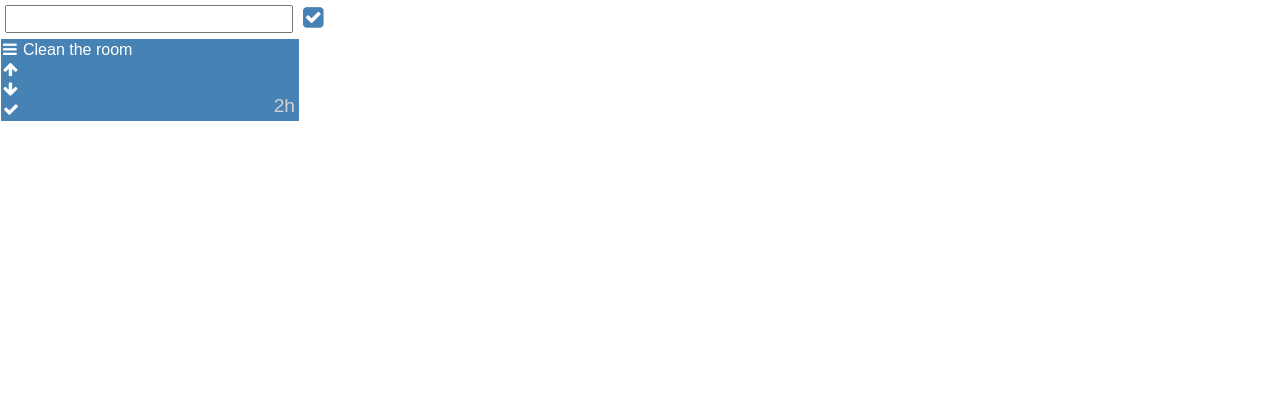
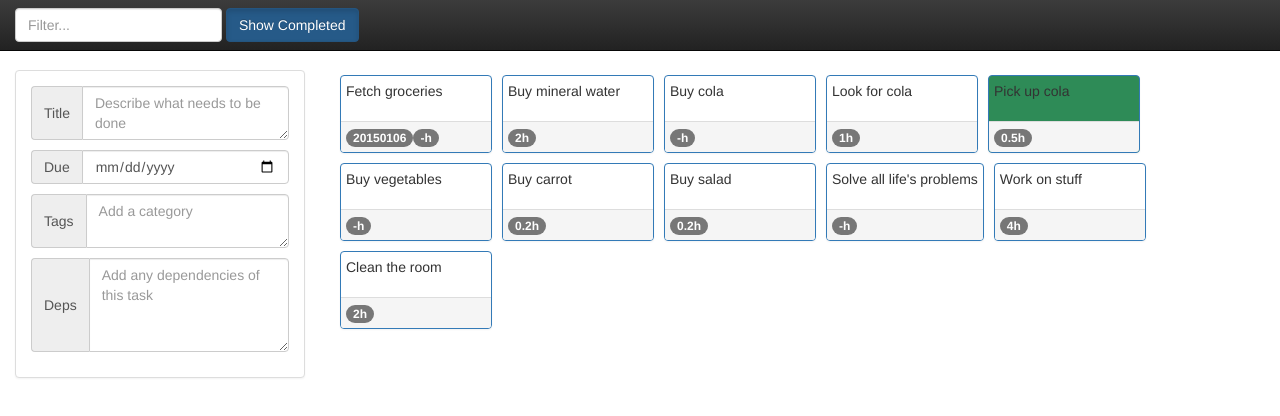
Before and after one commit to kgeri/gtdo, a plain HTML site: page src/index.html in a window 1280 px wide. Drawn offline with nearby package versions, Linux system fonts and the light colour scheme.

Commit message:
moving to bootstrap and new editor, one-directional binding for now

```diff
--- a/src/gtdo.css
+++ b/src/gtdo.css
@@ -1,35 +1,8 @@
 body {
-  font-family: Arial, Helvetica, sans-serif;
   margin: 0px;
-  overflow: hidden;
-  display: flex;
-  flex-direction: column;
+  padding-top: 70px;
 }
 
-.vertical {
-  display: flex;
-  flex-direction: row;
-}
-
-#search {
-  font-size: larger;
-  min-width: 15em;
-  max-height: 1.5em;
-  display: inline;
-}
-
-.menubar * {
-  margin: 5px;
-}
-.menubar .fa {
-  font-size: 1.5em;
-  color: steelblue;
-}
-
-#tasks {
-  position: relative;
-  flex: 1;
-}
 #tasks text {
   font: 1em;
   text-anchor: start;
@@ -44,72 +17,40 @@ body {
   stroke-width: 2;
   fill: none;
 }
-#tasks > .task {
-  color: white;
-  background-color: steelblue;
-  border: 1px solid white;
-  box-sizing: border-box;
-  position: absolute;
+
+.task {
+  margin: 5px;
+  display: inline-block;
+  position: relative;
 }
-#tasks > .done {
+.done {
   background-color: seagreen;
 }
-#tasks > .task > .toolbar {
-  width: 20px;
-  height: 100%;
-  float: left;
+.task > .panel-body {
+  padding: 5px;
+  min-width: 150px;
+  max-width: 300px;
+  height: 3.2em;
+  overflow: hidden;
 }
-#tasks > .task > .toolbar i.fa {
-  padding: 2px;
+.task > .panel-footer {
+  padding: 5px;
 }
-#tasks > .task > .details {
-  height: 100%;
-  margin-left: 20px;
-  position: relative;
-}
-#tasks .title {
-  margin: 2px;
-  width: 17em;
-  height: 3.3em;
-  overflow: hidden;
+.overlay {
   position: absolute;
-}
-#tasks .due {
-  margin: 4px;
-  color: lightgray;
-  font-size: smaller;
-  position: absolute;
-  bottom: 0;
-}
-#tasks .time {
-  margin: 4px;
-  max-width: 2em;
-  color: lightgray;
-  font-size: larger;
-  position: absolute;
-  bottom: 0;
-  right: 0;
-}
-#tasks .editor {
-  font-family: inherit;
-  font-size: inherit;
+  top: 0;
+  left: 0;
   width: 100%;
   height: 100%;
-  border: none;
-  box-sizing:border-box;
 }
-i.fa {
-  cursor: pointer;
-  -webkit-user-select: none;
-  -moz-user-select: none;
-  -ms-user-select: none;
-  user-select: none;
+.overlay circle {
+  fill: orange;
+  opacity: 0.35;
 }
-i.fa:hover {
-  color: orange;
-}
-.fa-bars {
-  cursor: move;
+.editor-button {
+  color: white;
+  position: absolute;
+  pointer-events:none;
 }
 
 #explanation {
--- a/src/gtdo.js
+++ b/src/gtdo.js
@@ -9,42 +9,29 @@ gtdo.common = {
   notDoneFn: function(d) { return !d.done },
   ordFn: function(d1, d2) { return d1.ord - d2.ord },
 
-  /**
-  * Assigns d.ord = i for each datum.
-  */
-  assignOrdinals: function(data) {
-    var ord = 0;
-    data.forEach(function(d) { d.ord = ord++ });
+  toDatePickerDate: function(value) {
+    if(!value) return undefined;
+    return value.replace(/(\d{4})(\d{2})(\d{2})/, function(match, year, month, date) {
+      return year+"-"+month+"-"+date;
+    });
+  },
+
+  closest: function(node, className) {
+    var currentNode = d3.select(node).node();
+    while(currentNode) {
+      var cls = currentNode.getAttribute("class");
+      if(cls && cls.indexOf("task") >= 0) return d3.select(currentNode);
+      currentNode = currentNode.parentNode;
+    }
+    throw new Error("Selection "+selection+" does not have a .task parent");
   },
 
   /**
-  * Sets d.ord=newOrd, and makes sure that no other datum has the same ord in data. Shifts the other entries' .ord value if necessary.
-  * Sets d.needsRefresh on all entries as a side-effect. This is used to improve redraw performance.
+  * Moves the datum d to the position newOrd in the data array.
   */
   reorder: function(d, data, newOrd) {
-    var oldOrd = d.ord;
-
-    data.forEach(function(d) { d.needsRefresh = false });
-
-    if(oldOrd < newOrd) {
-      data.forEach(function(d) {
-        if(d.ord > oldOrd && d.ord <= newOrd) {
-          d.ord -= 1;
-          d.needsRefresh = true;
-        }
-      });
-    } else if(oldOrd > newOrd) {
-      data.forEach(function(d) {
-        if(d.ord >= newOrd && d.ord < oldOrd) {
-          d.ord += 1;
-          d.needsRefresh = true;
-        }
-      });
-    }
-    d.ord = newOrd;
-
-    // TODO this sort was needed because otherwise we'd lose the .ord of completed tasks... think of a better way to solve this
-    data.sort(gtdo.common.ordFn);
+    var oldOrd = data.indexOf(d);
+    data.splice(newOrd, 0, data.splice(oldOrd, 1)[0]);
   },
 
   /**
@@ -80,42 +67,6 @@ gtdo.common = {
   }
 };
 
-gtdo.layout = {
-
-  /**
-   * A linear layout relies on width and height to compute and store d.x and d.y on data entities.
-   * It also relies on d.ord (the ordinal of the entity) being set appropriately. See gtdo.common.assignOrdinals().
-   * The entities will be laid out from top to bottom, then left to right.
-   */
-  Linear: function(width, height) {
-    this.width = function() { return width };
-    this.height = function() { return height };
-
-    // TODO compute values from screen size
-    var itemWidth = 300;
-    var itemHeight = 84;
-
-    this.itemWidth = function() { return itemWidth };
-    this.itemHeight = function() { return itemHeight };
-
-    this.setPosition = function(d) {
-      var maxItems = Math.floor(height / itemHeight);
-      d.x = Math.floor(d.ord / maxItems) * itemWidth;
-      d.y = (d.ord % maxItems) * itemHeight;
-    };
-
-    this.getOrdinalByDragPosition = function(d) {
-      // Using a centered position for dragging
-      var x = d.x + itemWidth / 2, y = d.y + itemHeight / 2;
-
-      var maxItems = Math.floor(height / itemHeight);
-      var row = Math.floor(y / itemHeight);
-      var column = Math.floor(x / itemWidth);
-      return column * maxItems + row;
-    };
-  },
-};
-
 /**
 * A simple filter for fading out any DOM nodes that don't match the query.
 */
@@ -126,8 +77,8 @@ gtdo.SearchFilter = function() {
     .on("input", null)  // remove any previous listeners
     .on("input", function(d) {
       var cleanQuery = clean(this.value);
-      view.items().style("opacity", function(d) {
-        return matches(clean(d.title), cleanQuery) ? "" : "0.25";
+      view.items().style("display", function(d) {
+        return matches(clean(d.title), cleanQuery) ? "" : "none";
       });
     });
     return this;
@@ -158,40 +109,57 @@ gtdo.SearchFilter = function() {
   };
 };
 
-/**
-* A list view for creating, editing and reordering tasks.
-*/
 gtdo.ListView = function() {
   var self = this;
-  var linearLayout = undefined;
+  var editor = new gtdo.TaskEditor();
+  var isShowDone = false;
   var tasks = undefined;
   var taskItems = undefined;
-  var isShowDone = false;
 
-  this.bind = function(containerSelector, data) {
+  this.bind = function(selector, data) {
     self.data = data;
-    tasks = d3.select(containerSelector);
-    taskItems = tasks.selectAll("div");
+    tasks = d3.select(selector);
+    taskItems = tasks.selectAll(".task");
+
+    $(selector).sortable();
+    $(selector).disableSelection();
+
     return this;
   };
 
   this.layout = function() {
-    var bbox = tasks.node().getBoundingClientRect();
-    linearLayout = new gtdo.layout.Linear(bbox.width, bbox.height);
-
-    var data = activeTasks();
-    taskItems = taskItems
-    .data(data, gtdo.common.keyFn);
+    taskItems = taskItems.data(activeTasks(), gtdo.common.keyFn);
     taskItems.enter().call(createItem);
     taskItems.exit().remove();
-
-    gtdo.common.assignOrdinals(data);
+    taskItems.order();
 
     taskItems
-    .each(linearLayout.setPosition)
     .call(updateContents)
-    .call(moveToSmooth);
+    .on("mouseenter", null)
+    .on("mouseenter", function() {
+      editor.bind(this)
+      .onMoveUp(function(d) {
+        gtdo.common.reorder(d, self.data, 0);
+        self.layout();
+      })
+      .onMoveDown(function(d) {
+        gtdo.common.reorder(d, self.data, self.data.length-1);
+        self.layout();
+      })
+      .onComplete(function(d) {
+        d.done = !d.done;
+        updateContents(gtdo.common.closest(this, "task"));
+      });
+    })
+    .on("mouseleave", null)
+    .on("mouseleave", function() {
+      editor.unbind();
+    });
   };
+
+  this.onSelection = function(handler) {
+    taskItems.on("click", null).on("click", handler);
+  }
 
   this.items = function() { return taskItems };
   this.showDone = function(boolean) {
@@ -205,136 +173,103 @@ gtdo.ListView = function() {
 
   /** Creates a task item and wires its buttons. See also updateContents(). */
   var createItem = function(selection) {
-    var div = selection
-    .append("div")
-    .classed("task", true)
-    .style("width", linearLayout.itemWidth())
-    .style("height", linearLayout.itemHeight());
-
-    var toolbar = div.append("span").classed("toolbar", true);
-
-    var dragBtn = toolbar.append("i").classed("fa fa-bars", true);
-    var moveUpBtn = toolbar.append("i").classed("fa fa-arrow-up", true).attr("title", "Move to top");
-    var moveDownBtn = toolbar.append("i").classed("fa fa-arrow-down", true).attr("title", "Move to bottom");
-    var completeBtn = toolbar.append("i").classed("fa fa-check", true).attr("title", "Complete/uncomplete");
-
-    var details = div.append("div").classed("details", true);
-    var title = details.append("div").classed("title", true);
-    var due = details.append("span").classed("due", true);
-    var time = details.append("span").classed("time", true);
-
-    // Drag handler
-    dragBtn.call(d3.behavior.drag().on("dragstart", dragstart).on("drag", drag).on("dragend", dragend));
-
-    // Toolbar button listeners
-    moveUpBtn.on("click", function(d) {
-      gtdo.common.reorder(d, activeTasks(), 0);
-      taskItems.each(linearLayout.setPosition).call(moveToSmooth);
-    });
-    moveDownBtn.on("click", function(d) {
-      gtdo.common.reorder(d, activeTasks(), activeTasks().length-1);
-      taskItems.each(linearLayout.setPosition).call(moveToSmooth);
-    });
-    completeBtn.on("click", function(d) {
-      d.done = !d.done;
-      updateContents(getItem(this));
-    });
-
-    // Editing
-    title.each(function() { bindTextArea(d3.select(this), "title") });
-    due.each(function() { bindTextField(d3.select(this), "due") });
-    time.each(function() { bindTextField(d3.select(this), "time") });
+    var task = selection.append("div").classed("task panel panel-primary", true);
+    var body = task.append("div").classed("title panel-body", true);
+    var footer = task.append("div").classed("panel-footer", true);
+    footer.append("span").classed("due badge", true);
+    footer.append("span").classed("time badge", true);
   };
 
-  /** Returns the taskItem which contains the specified selection, or throws an error if selection is not a child of a task item. */
-  var getItem = function(selection) {
-    var currentNode = d3.select(selection).node();
-    while(currentNode) {
-      if(currentNode.className.indexOf("task") >= 0) return d3.select(currentNode);
-      currentNode = currentNode.parentNode;
-    }
-    throw new Error("Selection "+selection+" does not have a .task parent");
+  var updateContents = function(task) {
+    task.classed("done", function(d) { return d.done ? true : false });
+    task.select(".title").text(function(d) { return d.title });
+    task.select(".due").text(function(d) { return d.due });
+    task.select(".time").text(function(d) { return d.time ? d.time+"h" : "-h" });
+  };
+};
+
+/**
+* A hovering editor for manipulating tasks.
+* Supports 'move to top', 'move to bottom', and 'mark as completed'.
+*/
+gtdo.TaskEditor = function() {
+  var editor = undefined;
+  var buttonSize = undefined;
+  var selectedButtonSize = undefined;
+  var topBtn = undefined;
+  var bottomBtn = undefined;
+  var leftBtn = undefined;
+  var rightBtn = undefined;
+
+  this.bind = function(selector) {
+    if(editor) editor.remove();
+
+    var item = d3.select(selector);
+    var size = item.node().getBoundingClientRect();
+    var w = size.width, h = size.height;
+
+    // TODO compute these
+    buttonSize = 40; selectedButtonSize = 60;
+    var fontSize = buttonSize / 2;
+
+    editor = item.append("span").style("width", w+"px").style("height", h+"px");
+
+    var svg = editor.append("svg").attr("class", "overlay");
+    topBtn = svg.append("circle").attr("id", "top").attr("cx", w / 2).attr("cy", -buttonSize/2);
+    bottomBtn = svg.append("circle").attr("id", "bottom").attr("cx", w / 2).attr("cy", h + buttonSize/2);
+    leftBtn = svg.append("circle").attr("id", "left").attr("cx", -buttonSize/2).attr("cy", h / 2);
+    rightBtn = svg.append("circle").attr("id", "right").attr("cx", w + buttonSize/2).attr("cy", h / 2);
+
+    var moveUp = editor.append("i")
+    .classed("glyphicon glyphicon-arrow-up editor-button", true)
+    .style("right", (w / 2 - fontSize / 2) + "px").style("top", "4px");
+
+    var moveDown = editor.append("i")
+    .classed("glyphicon glyphicon-arrow-down editor-button", true)
+    .style("right", (w / 2 - fontSize / 2) + "px").style("top", (h - fontSize - 4) + "px");
+
+    var edit = editor.append("i")
+    .classed("glyphicon glyphicon-pencil editor-button", true)
+    .style("left", "4px").style("top", (h / 2 - fontSize / 2) + "px");
+
+    var complete = editor.append("i")
+    .classed("glyphicon glyphicon-ok editor-button", true)
+    .style("right", "4px").style("top", (h / 2 - fontSize / 2) + "px");
+
+    editor.selectAll("i").style("font-size", fontSize + "px");
+
+    svg.selectAll("circle")
+    .attr("r", 0).attr("r", buttonSize)
+    .on("mouseenter", buttonMouseEnter).on("mouseleave", buttonMouseLeave);
+
+    return this;
   };
 
-  var bindTextArea = function(selection, property) {
-    selection.on("click", function(d) {
-      var taskItem = getItem(this);
-      var editor = selection.text("")
-      .append("textarea").classed("editor", true).text(d[property]);
-
-      editor
-      .on("click", function() { d3.event.stopPropagation() })
-      .on("blur", function(d) {
-        d[property] = editor.node().value;
-        taskItem.select(".editor").remove();
-        taskItem.call(updateContents);
-      })
-      .node().select();
-    });
+  this.unbind = function() {
+    if(!editor) return; editor.remove();
   };
 
-  var bindTextField = function(selection, property) {
-    selection.on("click", function(d) {
-      var taskItem = getItem(this);
-      var editor = selection.text("")
-      .append("input").classed("editor", true).attr("value", d[property]);
-
-      editor
-      .on("click", function() { d3.event.stopPropagation() })
-      .on("blur", function(d) {
-        d[property] = editor.node().value;
-        taskItem.select(".editor").remove();
-        taskItem.call(updateContents);
-      })
-      .node().select();
-    });
+  this.onMoveUp = function(handler) {
+    topBtn.on("click", handler);
+    return this;
   };
 
-  var moveToSmooth = function(selection) {
-    moveToNow(selection.transition().duration(250));
-  };
-  var updateContents = function(taskItem) {
-    taskItem.classed("done", function(d) { return d.done ? true : false });
-    taskItem.select(".title").text(function(d) { return d.title });
-    taskItem.select(".due").text(function(d) { return d.due });
-    taskItem.select(".time").text(function(d) { return d.time ? d.time+"h" : "-h" });
-  };
-  var moveToNow = function(selection) {
-    selection
-    .style("left", function(d) { return d.x+"px" })
-    .style("top", function(d) { return d.y+"px" });
+  this.onMoveDown = function(handler) {
+    bottomBtn.on("click", handler);
+    return this;
   };
 
-  var draggedItem = undefined;
-  var dragstart = function(d) {
-    draggedItem = d3.select(this.parentNode.parentNode);
-    taskItems.style("z-index", "0");
-    draggedItem.style("z-index", "1");
+  this.onComplete = function(handler) {
+    rightBtn.on("click", handler);
+    return this;
   };
 
-  var drag = function(d) {
-    var coords = d3.mouse(tasks.node());
-    d.x = coords[0] - 8, d.y = coords[1] - 8; // TODO d3.event.dx was acting up
-    d.x = Math.max(d.x, 0), d.x = Math.min(d.x, linearLayout.width());
-    d.y = Math.max(d.y, 0), d.y = Math.min(d.y, linearLayout.height());
-
-    draggedItem.call(moveToNow);
-
-    var newOrd = linearLayout.getOrdinalByDragPosition(d);
-    newOrd = Math.max(newOrd, 0), newOrd = Math.min(newOrd, activeTasks().length-1);
-
-    gtdo.common.reorder(d, activeTasks(), newOrd);
-
-    taskItems
-    .filter(function(d) { return d.needsRefresh ? d : null })
-    .each(linearLayout.setPosition)
-    .call(moveToSmooth);
+  var buttonMouseEnter = function() {
+    d3.select(this).transition().duration(200).attr("r", selectedButtonSize).style("opacity", "1.0");
   };
 
-  var dragend = function(d) {
-    draggedItem
-    .each(linearLayout.setPosition)
-    .call(moveToSmooth);
+  var buttonMouseLeave = function() {
+    d3.select(this).transition().duration(200).attr("r", buttonSize).style("opacity", "");
   };
 };
 
@@ -434,7 +369,7 @@ gtdo.HierarchyView = function() {
 /**
 * A simple class-based check box for toggling a selection.
 */
-gtdo.CheckBox = function(uncheckedClass, checkedClass) {
+gtdo.ToggleButton = function(uncheckedClass, checkedClass) {
   var self = this;
   var checked = false;
   var checkBox = undefined;
@@ -443,9 +378,9 @@ gtdo.CheckBox = function(uncheckedClass, checkedClass) {
   /**
   * Binds this check box to a specific element, calling checkListener(boolean) when the element is clicked.
   */
-  this.bind = function(buttonSelector, checkListener) {
+  this.bind = function(selector, checkListener) {
     listener = checkListener
-    checkBox = d3.select(buttonSelector)
+    checkBox = d3.select(selector)
     .classed(uncheckedClass, true)
     .on("click", self.toggle);
     return self;
--- a/src/index.html
+++ b/src/index.html
@@ -1,9 +1,9 @@
+<!DOCTYPE html>
 <html>
 <head>
+<link rel="stylesheet" href="https://maxcdn.bootstrapcdn.com/bootstrap/3.3.2/css/bootstrap.min.css">
+<link rel="stylesheet" href="https://maxcdn.bootstrapcdn.com/bootstrap/3.3.2/css/bootstrap-theme.min.css">
 <link rel="stylesheet" href="gtdo.css">
-<link rel="stylesheet" href="https://maxcdn.bootstrapcdn.com/font-awesome/4.2.0/css/font-awesome.min.css">
-<script src="https://cdnjs.cloudflare.com/ajax/libs/d3/3.5.3/d3.js" charset="utf-8"></script>
-<script src="gtdo.js" charset="utf-8"></script>
 <script>
 staticData = [
  { "key": "T0001", "title": "Fetch groceries", "due": "20150106", "deps": ["T0002", "T0003", "T0006"] },
@@ -14,7 +14,7 @@ staticData = [
  { "key": "T0006", "title": "Buy vegetables", "deps": ["T0007", "T0008"]},
  { "key": "T0007", "title": "Buy carrot", "time": 0.2 },
  { "key": "T0008", "title": "Buy salad", "time": 0.2 },
- { "key": "T0009", "title": "Solve all life's problems", "deps": ["T0010", "T0011"] },
+ { "key": "T0009", "title": "Solve all life's problems", "deps": ["T0010", "T0011"], "tags": ["optional"]},
  { "key": "T0010", "title": "Work on stuff", "time": 4 },
  { "key": "T0011", "title": "Clean the room", "time": 2 }
 ];
@@ -22,18 +22,68 @@ staticData = [
 </head>
 <body>
 
-  <div class="vertical menubar">
-    <input id="search" type="search"></input>
-    <i id="showDone" class="fa fa-square-o" title="Show completed"></i>
+  <nav class="navbar navbar-inverse navbar-fixed-top">
+    <form class="navbar-form navbar-left">
+      <input id="search" type="text" class="form-control" placeholder="Filter...">
+      <div class="btn-group" role="group">
+        <button id="showDone" type="button" class="btn btn-primary">Show Completed</button>
+      </div>
+    </form>
+  </nav>
+
+  <div class="container-fluid">
+    <div class="row">
+      <div id="editor" class="col-sm-3 col-md-3 sidebar">
+        <div class="panel panel-default">
+          <div class="panel-body">
+            <p class="input-group">
+              <label class="input-group-addon" for="title">Title</label>
+              <textarea id="title" class="form-control" rows="2" placeholder="Describe what needs to be done"></textarea>
+            </p>
+
+            <p class="input-group">
+              <label class="input-group-addon" for="due">Due</label>
+              <input id="due" class="form-control" type="date"></input>
+            </p>
+
+            <!-- TODO http://timschlechter.github.io/bootstrap-tagsinput/examples/ -->
+            <p class="input-group">
+              <label class="input-group-addon" for="tags">Tags</label>
+              <textarea id="tags" class="form-control" rows="2" placeholder="Add a category"></textarea>
+            </p>
+
+            <p class="input-group">
+              <label class="input-group-addon" for="deps">Deps</label>
+              <textarea id="deps" class="form-control" rows="4" placeholder="Add any dependencies of this task"></textarea>
+            </p>
+          </div>
+        </div>
+      </div>
+
+      <div id="tasks" class="col-sm-9 col-md-9 main"></div>
+
+    </div>
   </div>
-  <div id="tasks"></div>
-  <div id="explanation"></div>
 
+<script src="https://code.jquery.com/jquery-2.1.3.js"></script>
+<script src="https://code.jquery.com/ui/1.11.2/jquery-ui.js"></script>
+<script src="https://maxcdn.bootstrapcdn.com/bootstrap/3.3.2/js/bootstrap.min.js"></script>
+<script src="https://cdnjs.cloudflare.com/ajax/libs/d3/3.5.3/d3.js" charset="utf-8"></script>
+<script src="gtdo.js" charset="utf-8"></script>
 <script>
-// var tasks = new gtdo.HierarchyView().bind("#tasks", "#explanation", staticData);
-var tasks = new gtdo.ListView().bind("#tasks", staticData);
-var search = new gtdo.SearchFilter().bind("#search", tasks);
-new gtdo.CheckBox("fa-square-o", "fa-check-square").bind("#showDone", tasks.showDone).toggle();
+$(function() {
+  // var tasks = new gtdo.HierarchyView().bind("#tasks", "#explanation", staticData);
+  var tasks = new gtdo.ListView().bind("#tasks", staticData);
+  var search = new gtdo.SearchFilter().bind("#search", tasks);
+  new gtdo.ToggleButton("", "active").bind("#showDone", tasks.showDone).toggle();
+
+  tasks.onSelection(function(d) {
+    $("#title").val(d.title).select();
+    $("#due").val(gtdo.common.toDatePickerDate(d.due));
+    $("#deps").val(d.deps);
+    $("#tags").val(d.tags);
+  });
+});
 
 d3.select(window).on("resize", tasks.layout);
 window.addEventListener("load", tasks.layout);
```
